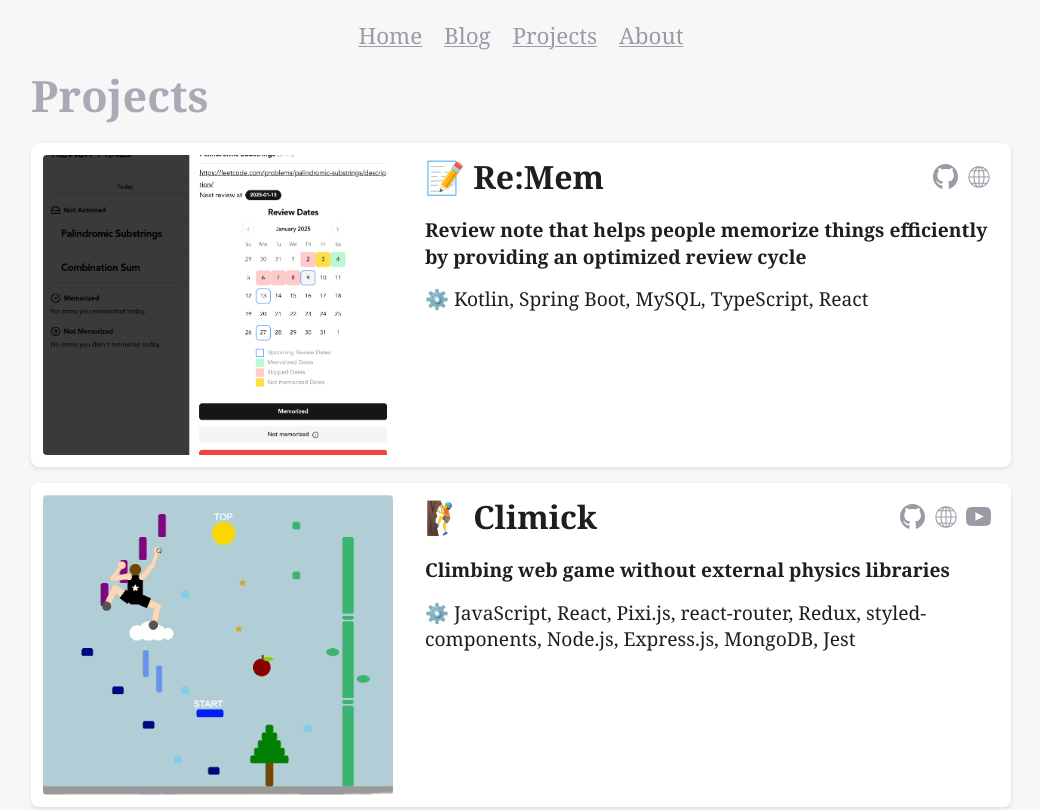
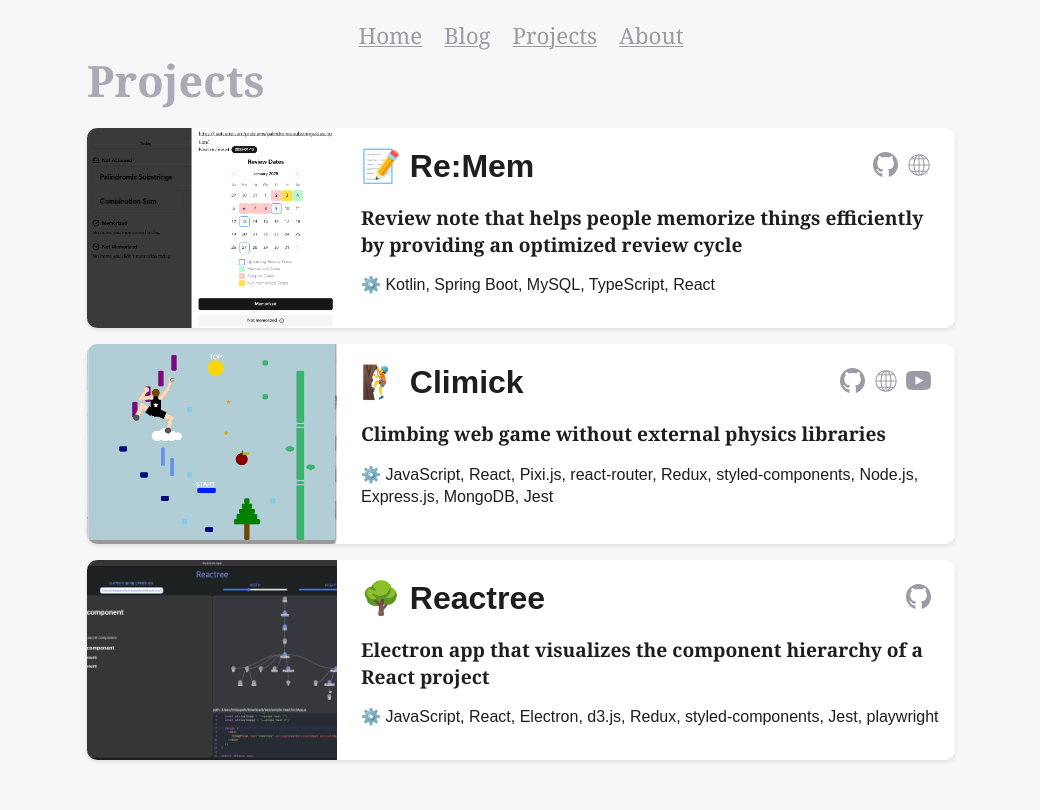
Before and after one commit to lylaminju/personal-website, a plain HTML site: page pages/projects.html in a window 1280 px wide. Shown: the top 810 px of the page, without its empty margins (119-1159 px from the left). Drawn offline with Linux system fonts and the light colour scheme.

Commit message:
style: project page

```diff
--- a/styles/projects.css
+++ b/styles/projects.css
@@ -1,9 +1,8 @@
 .project-box {
   display: flex;
-  gap: 2rem;
+  gap: 0.5rem;
   margin: 1rem 0;
-  padding: 12px;
-  border-radius: 8px;
+  border-radius: 10px;
   background: #ffffff;
   box-shadow: 0 2px 4px rgba(0, 0, 0, 0.1);
   cursor: pointer;
@@ -16,8 +15,8 @@
 }
 
 .project-image {
-  flex: 0 0 350px; /* Fixed width for image container */
-  height: 300px;
+  flex: 0 0 250px; /* Fixed width for image container */
+  height: 200px;
   display: flex;
   align-items: center;
 
@@ -25,7 +24,7 @@
     width: 100%;
     height: 100%;
     object-fit: cover;
-    border-radius: 4px;
+    border-radius: 10px 0 0 10px;
   }
 }
 
@@ -34,6 +33,7 @@
   display: flex;
   flex-direction: column;
   gap: 1rem;
+  margin: 1rem;
 }
 
 .link-icon {
@@ -54,6 +54,7 @@
 
   h3 {
     margin: 0 1rem 0 0;
+    font-family: sans-serif;
   }
 
   ul {
@@ -67,15 +68,24 @@
   }
 }
 
+.tech-stack {
+  font-size: 1rem;
+  font-family: sans-serif;
+}
+
 @media (max-width: 768px) {
   .project-box {
     flex-direction: column;
-    gap: 1rem;
+    gap: 0.5rem;
   }
 
   .project-image {
     flex: 1;
     width: 100%;
     height: 200px;
+
+    img {
+      border-radius: 10px 10px 0 0;
+    }
   }
 }
--- a/styles/styles.css
+++ b/styles/styles.css
@@ -13,6 +13,14 @@ body {
   color: #1e1e1e;
 }
 
+header,
+section,
+app-footer {
+  max-width: 900px;
+  width: 100%;
+  padding: 0 1rem;
+}
+
 header {
   font-size: 1.4rem;
 
@@ -21,15 +29,8 @@ header {
   }
 }
 
-section,
-app-footer {
-  max-width: 1000px;
-  width: 100%;
-}
-
 section {
   height: auto;
-  padding: 15px 10px;
 }
 
 h1 {
```
Also changed, not shown: index.html (+2 -2 lines).
